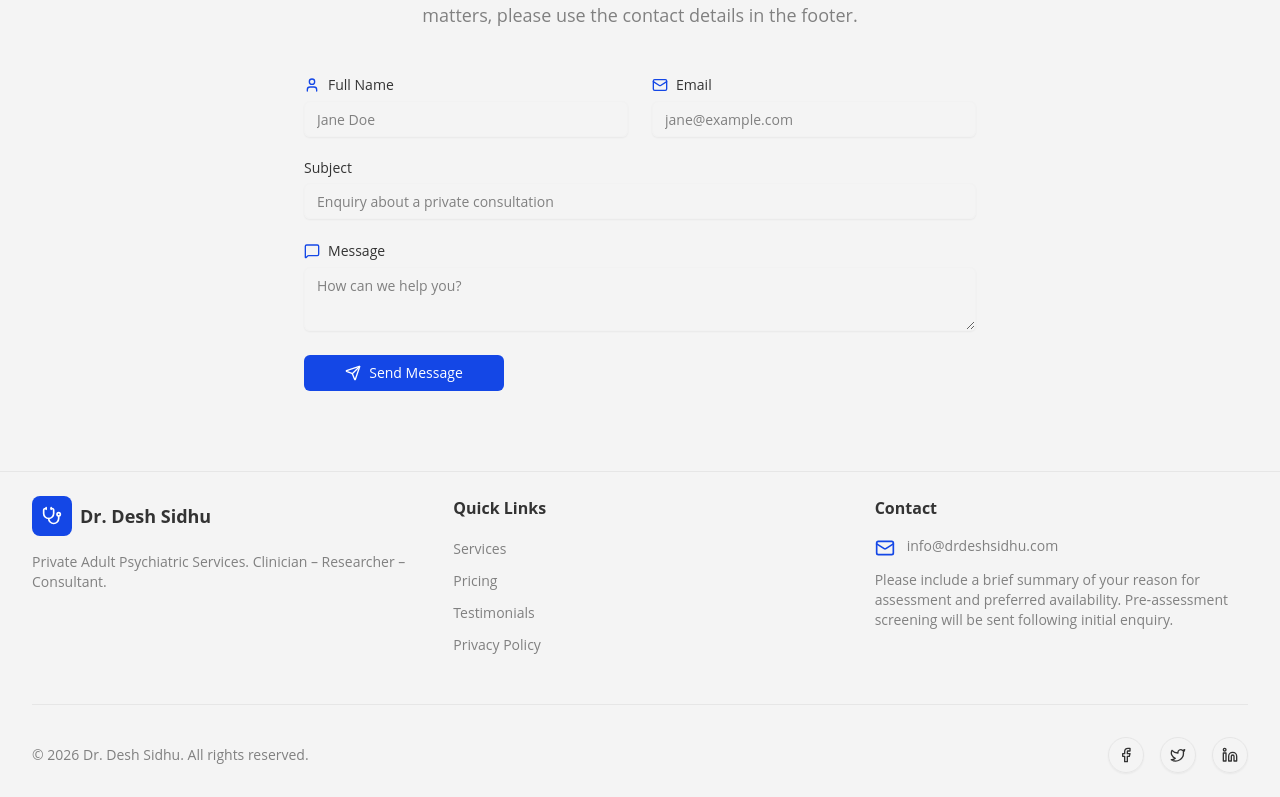
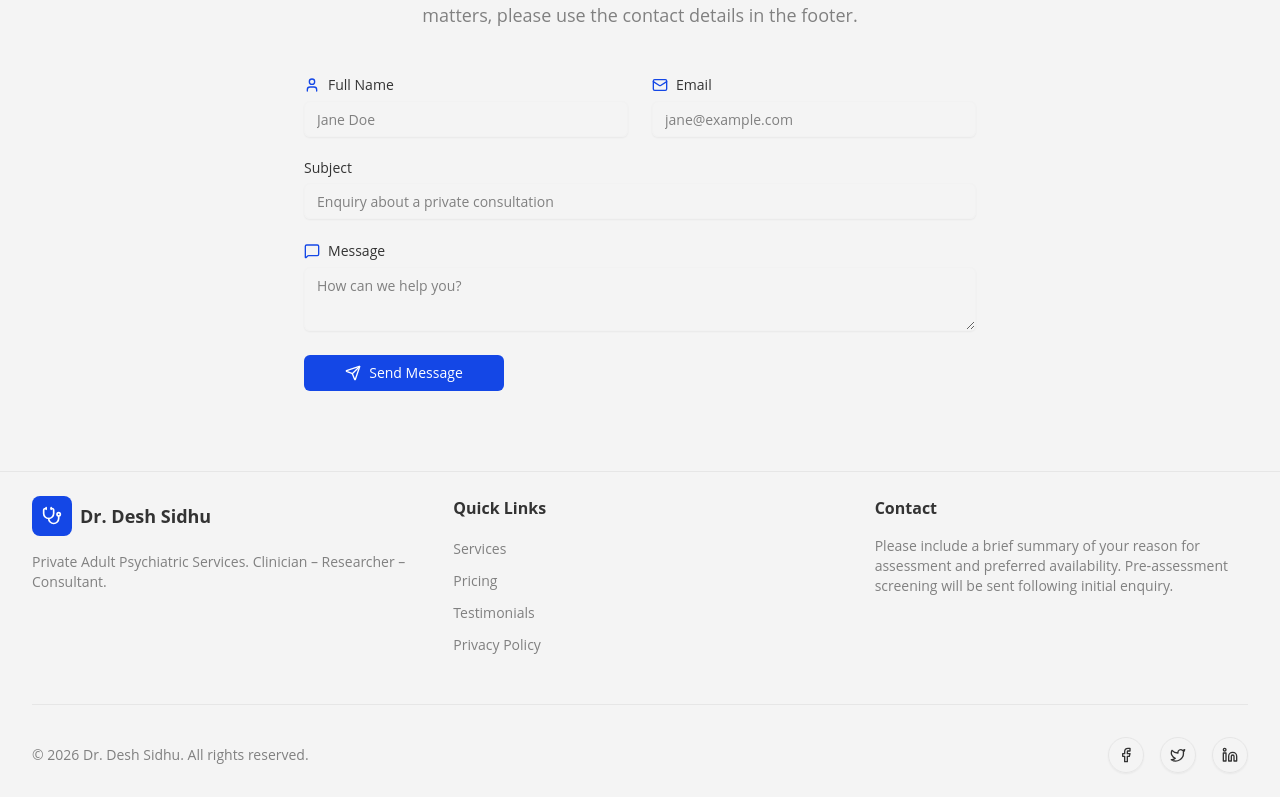
Before and after one commit to shani068/doctor_portfolio_website, a React (Vite) app: page / in a window 1280 px wide. Shown: the part 4751-5548 px from the top of the page. Built offline with nearby package versions, Linux system fonts and the light colour scheme.

Commit message:
feat: remove dummy contact email from footer section

```diff
--- a/src/components/profile/footer.tsx
+++ b/src/components/profile/footer.tsx
@@ -1,6 +1,6 @@
 
 import { Button } from '@/components/ui/button'
-import { Mail, Facebook, Twitter, Linkedin, Stethoscope } from 'lucide-react'
+import { Facebook, Twitter, Linkedin, Stethoscope } from 'lucide-react'
 
 export default function Footer() {
   const currentYear = new Date().getFullYear()
@@ -59,15 +59,7 @@ export default function Footer() {
           <div className="space-y-4">
             <h4 className="font-bold text-foreground">Contact</h4>
             <ul className="space-y-3">
-              <li className="flex items-start gap-3">
-                <Mail className="h-5 w-5 text-blue-700 shrink-0 mt-0.5" />
-                <a
-                  href="mailto:info@drdeshsidhu.com"
-                  className="text-sm text-muted-foreground hover:text-primary transition-colors"
-                >
-                  info@drdeshsidhu.com
-                </a>
-              </li>
+
               <li className="text-sm text-muted-foreground">
                 Please include a brief summary of your reason for assessment and preferred availability. Pre‑assessment
                 screening will be sent following initial enquiry.
```
